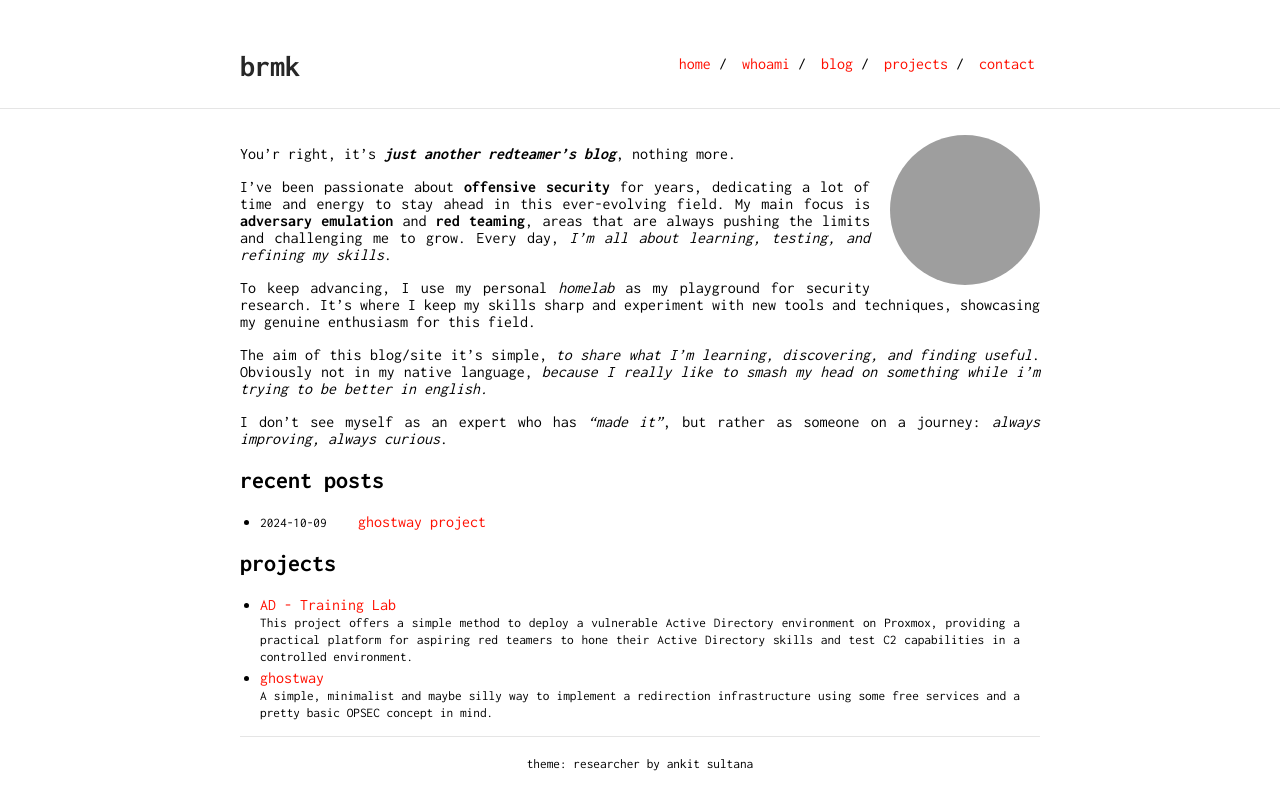
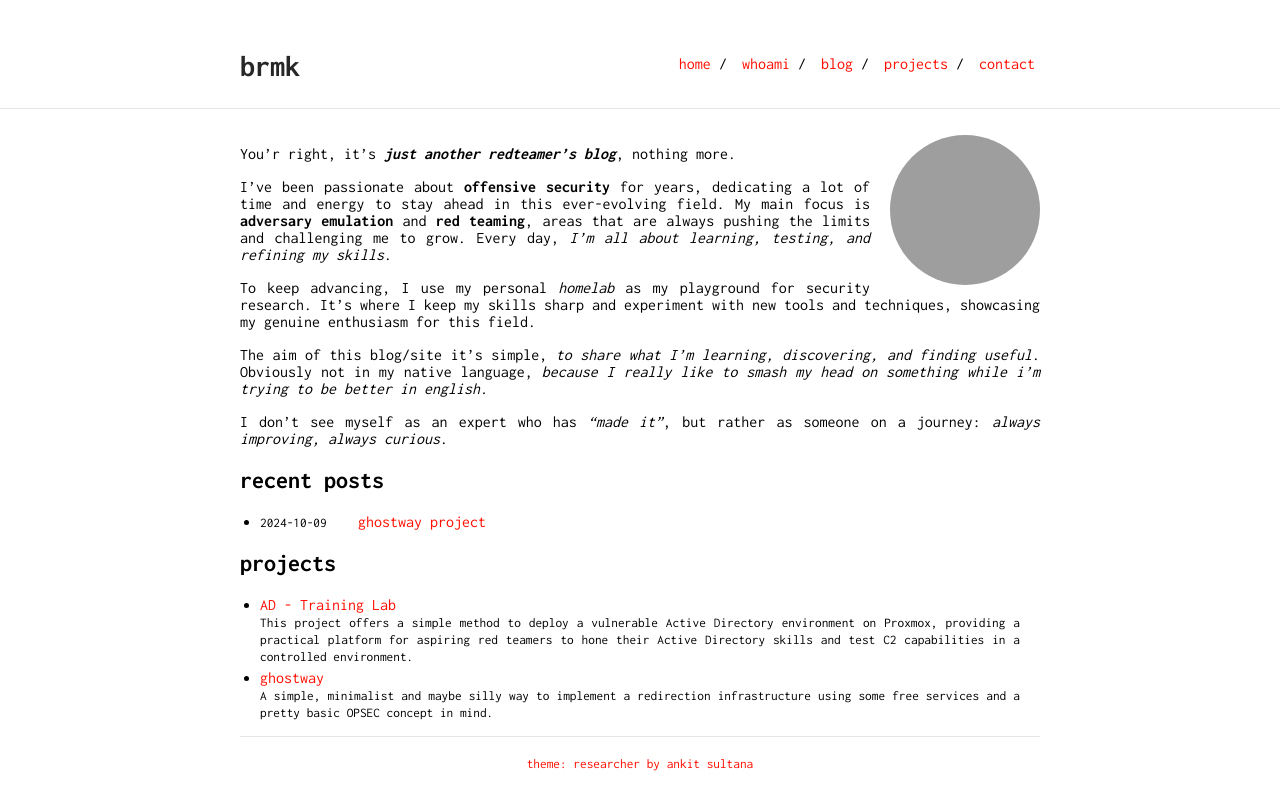
Before and after one commit to brmkit/brmkit.github.io, a Jekyll site: the page built from index.md, in a window 1280 px wide. Shown: the top 810 px of the page. Built offline with Jekyll 4.4.1, drawn with Linux system fonts in a browser that asks for light colours; grey boxes are pictures that could not be loaded.

Commit message:
style improvement

```diff
--- a/_layouts/default.html
+++ b/_layouts/default.html
@@ -85,7 +85,7 @@
                 {% if site.footer == true %}
                     <hr />
                     <p style="text-align: center; margin-bottom: 10px">
-                    <a href="{{ site.footer_url }}" style="color: black"><small>{{ site.footer_text }}</small></a>
+                    <a href="{{ site.footer_url }}"><small>{{ site.footer_text }}</small></a>
                     </p>
                 {% endif %}
             </div>
--- a/_sass/_style.scss
+++ b/_sass/_style.scss
@@ -37,6 +37,7 @@ hr {
         font-size: 30px;
         display: inline-block;
         font-weight: bold;
+        color: $accent;
     }
   }
 
```
